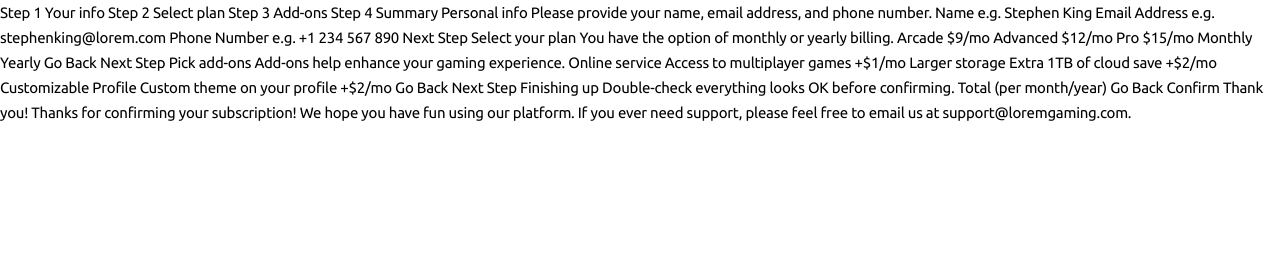
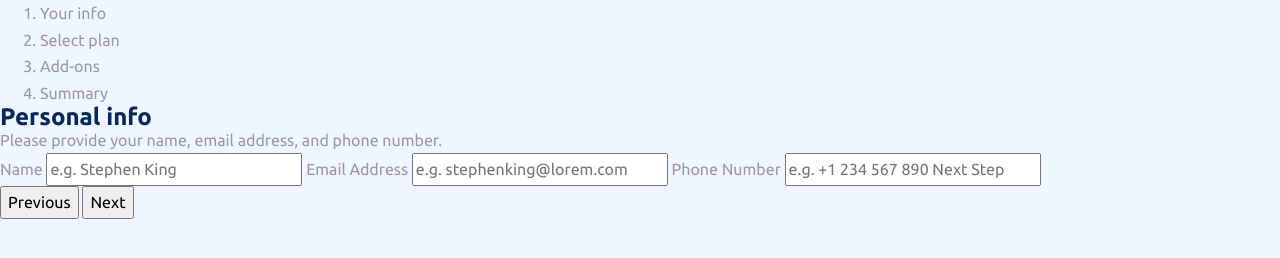
Before and after one commit to jefcooper/fem-multi-step-form, a website built with Vite: page src/index.html in a window 1280 px wide. Built offline with nearby package versions, Linux system fonts and the light colour scheme.

Commit message:
simple form paging functioning

```diff
--- a/src/index.html
+++ b/src/index.html
@@ -14,43 +14,44 @@
   <title>Front-end Mentor Multi-step Form</title>
 </head>
 
-<body>
-  <!-- Sidebar start -->
+<body class="theme--default">
+  <main class="signup-form">
+    <aside class="signup-steps">
+      <ol class="signup-steps__list">
+        <li class="signup-steps__step">Your info</li>
+        <li class="signup-steps__step">Select plan</li>
+        <li class="signup-steps__step">Add-ons</li>
+        <li class="signup-steps__step">Summary</li>
+      </ol>
+    </aside>
 
-  Step 1
-  Your info
+    <div data-form class="current-form"></div>
 
-  Step 2
-  Select plan
-
-  Step 3
-  Add-ons
-
-  Step 4
-  Summary
-
-  <!-- Sidebar end -->
+    <button type="button" class="btn" data-form-previous>Previous</button>
+    <button type="button" class="btn" data-form-next>Next</button>
 
     <!-- Step 1 start -->
+    <template id="template--step-1" data-form-step="1">
+      <h1 class="heading--1">Personal info</h1>
+      <p class="text--1">
+        Please provide your name, email address, and phone number.
+      </p>
 
-  Personal info
-  Please provide your name, email address, and phone number.
+      <label for="personal-info__name" class="form--label">
+        Name
+      </label>
+      <input type="text" id="personal-info__name" class="personal-info__name" placeholder="e.g. Stephen King">
 
-  Name
-  e.g. Stephen King
+      <label for="personal-info__email" class="form--label">Email Address</label>
+      <input type="email" id="personal-info__email" class="personal-info__email"
+        placeholder="e.g. stephenking@lorem.com">
 
-  Email Address
-  e.g. stephenking@lorem.com
-
-  Phone Number
-  e.g. +1 234 567 890
-
-  Next Step
-
-  <!-- Step 1 end -->
+      <label for="personal-info__phone" class="form--label">Phone Number</label>
+      <input type="tel" id="personal-info__tel" class="personal-info__tel" placeholder="e.g. +1 234 567 890 Next Step">
+    </template>
 
     <!-- Step 2 start -->
-
+    <template id="template--step-2" data-form-step="2">
       Select your plan
       You have the option of monthly or yearly billing.
 
@@ -68,11 +69,10 @@
 
       Go Back
       Next Step
-
-  <!-- Step 2 end -->
+    </template>
 
     <!-- Step 3 start -->
-
+    <template id="template--step-3" data-form-step="3">
       Pick add-ons
       Add-ons help enhance your gaming experience.
 
@@ -90,11 +90,10 @@
 
       Go Back
       Next Step
-
-  <!-- Step 3 end -->
+    </template>
 
     <!-- Step 4 start -->
-
+    <template id="template--step-4" data-form-step="4">
       Finishing up
       Double-check everything looks OK before confirming.
 
@@ -104,18 +103,17 @@
 
       Go Back
       Confirm
-
-  <!-- Step 4 end -->
+    </template>
 
     <!-- Step 5 start -->
-
+    <template id="template--step-5" data-form-step="5">
       Thank you!
 
       Thanks for confirming your subscription! We hope you have fun
       using our platform. If you ever need support, please feel free
       to email us at support@loremgaming.com.
-
-  <!-- Step 5 end -->
+    </template>
+  </main>
 </body>
 
 </html>
--- /dev/null
+++ b/src/script.js
@@ -0,0 +1,5 @@
+/****************************************************************************
+ * script.js - root javascript file for the project, imports all others
+ ****************************************************************************/
+
+import "/scripts/form-management.js";
--- /dev/null
+++ b/src/scripts/form-management.js
@@ -0,0 +1,56 @@
+/****************************************************************************
+ * form-management.js
+ *
+ *  Manage the paging of the multi-page form using <template> sections and
+ *  attaching/detaching in the DOM as needed to display the steps.
+ *
+ ****************************************************************************/
+
+// get the div to contain the form
+const formDiv = document.querySelector("[data-form]");
+const btnNext = document.querySelector("[data-form-next]");
+const btnPrev = document.querySelector("[data-form-previous]");
+
+let currentStep = 0;
+
+// get all the template steps in an indexed array
+const steps = getFormSteps();
+
+if (btnNext) {
+  btnNext.addEventListener("click", (evt) => {
+    if (currentStep < steps.length - 1) {
+      currentStep += 1;
+      showFormStep(currentStep, formDiv, steps);
+    }
+  });
+}
+if (btnPrev) {
+  btnPrev.addEventListener("click", (evt) => {
+    if (currentStep > 0) {
+      currentStep -= 1;
+      showFormStep(currentStep, formDiv, steps);
+    }
+  });
+}
+
+console.log("intialized with form steps");
+const templateSteps = getFormSteps();
+
+showFormStep(currentStep, formDiv, steps);
+
+function getFormSteps() {
+  const steps = Array.from(document.querySelectorAll("[data-form-step]"));
+
+  return steps.map((step) => ({
+    stepNumber: Number.parseInt(step.getAttribute("data-form-step"), 10),
+    step: step,
+  }));
+}
+
+function showFormStep(step, form, allSteps) {
+  const template = allSteps[step].step;
+
+  const clone = template.content.cloneNode(true);
+  form.textContent = "";
+  form.appendChild(clone);
+}
--- a/src/stylesheets/base/_base.scss
+++ b/src/stylesheets/base/_base.scss
@@ -11,12 +11,10 @@
 body {
   font-family: $ff-base;
   font-weight: $fw-regular;
-  font-size: 0.9375rem;
+  font-size: 1rem;
   line-height: 1.667;
-  letter-spacing: -0.23px;
   color: var(--theme-text-regular);
   background-color: var(--theme-bg);
-  transition: 0.4s ease-in-out;
 }
 
 /**
--- a/src/stylesheets/themes/_light.scss
+++ b/src/stylesheets/themes/_light.scss
@@ -8,7 +8,7 @@
 @mixin theme---light {
   --theme-text-regular: #{$clr-neutral-400};
   --theme-text-dark: #{$clr-primary-800};
-  --theme-bg: #{$clr-neutral-100};
+  --theme-bg: #{$clr-primary-100};
 
   --theme-accent-red: #{$clr-accent-red};
 }
```
Lines whose indentation alone changed are shown as unchanged.
